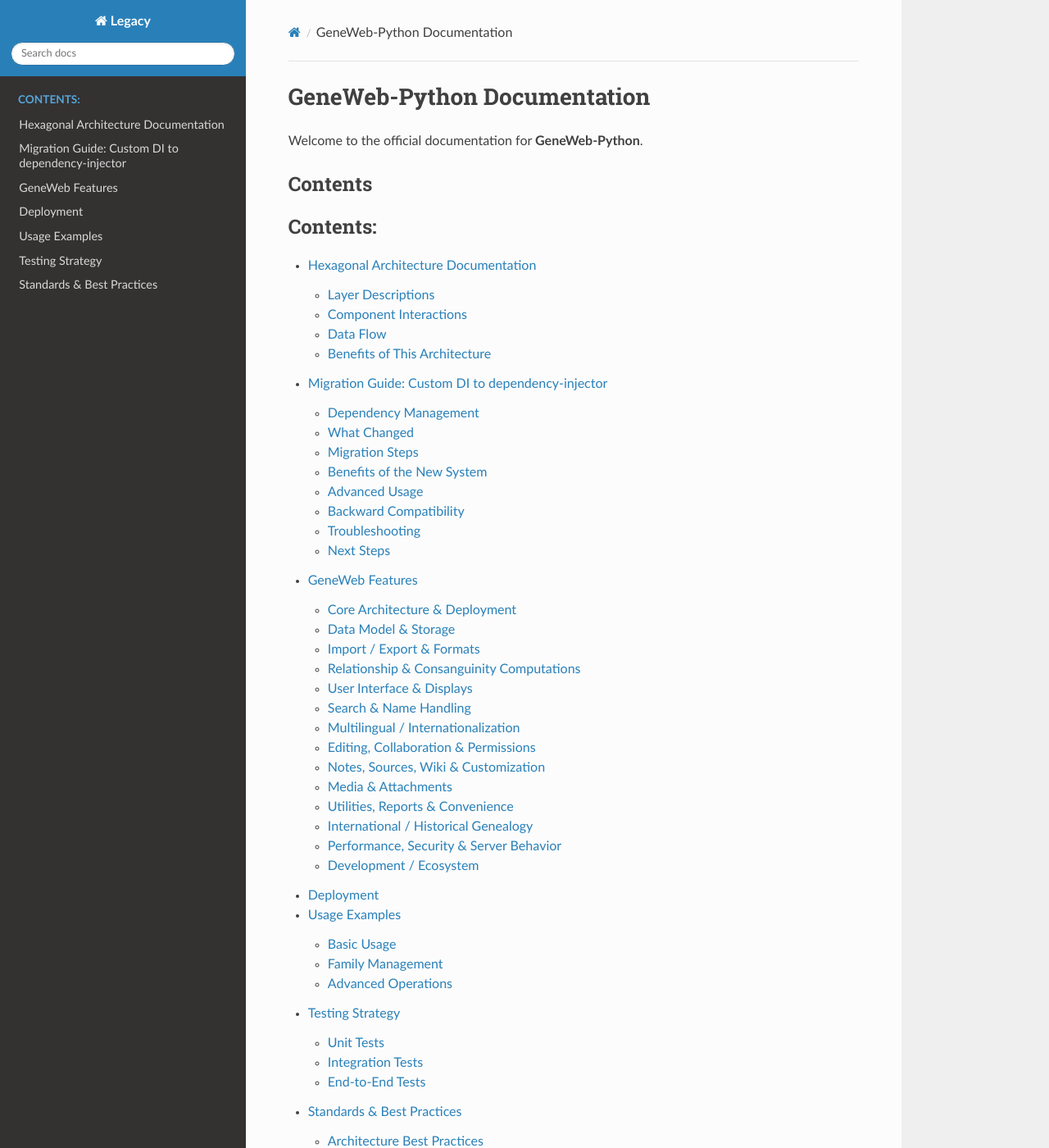
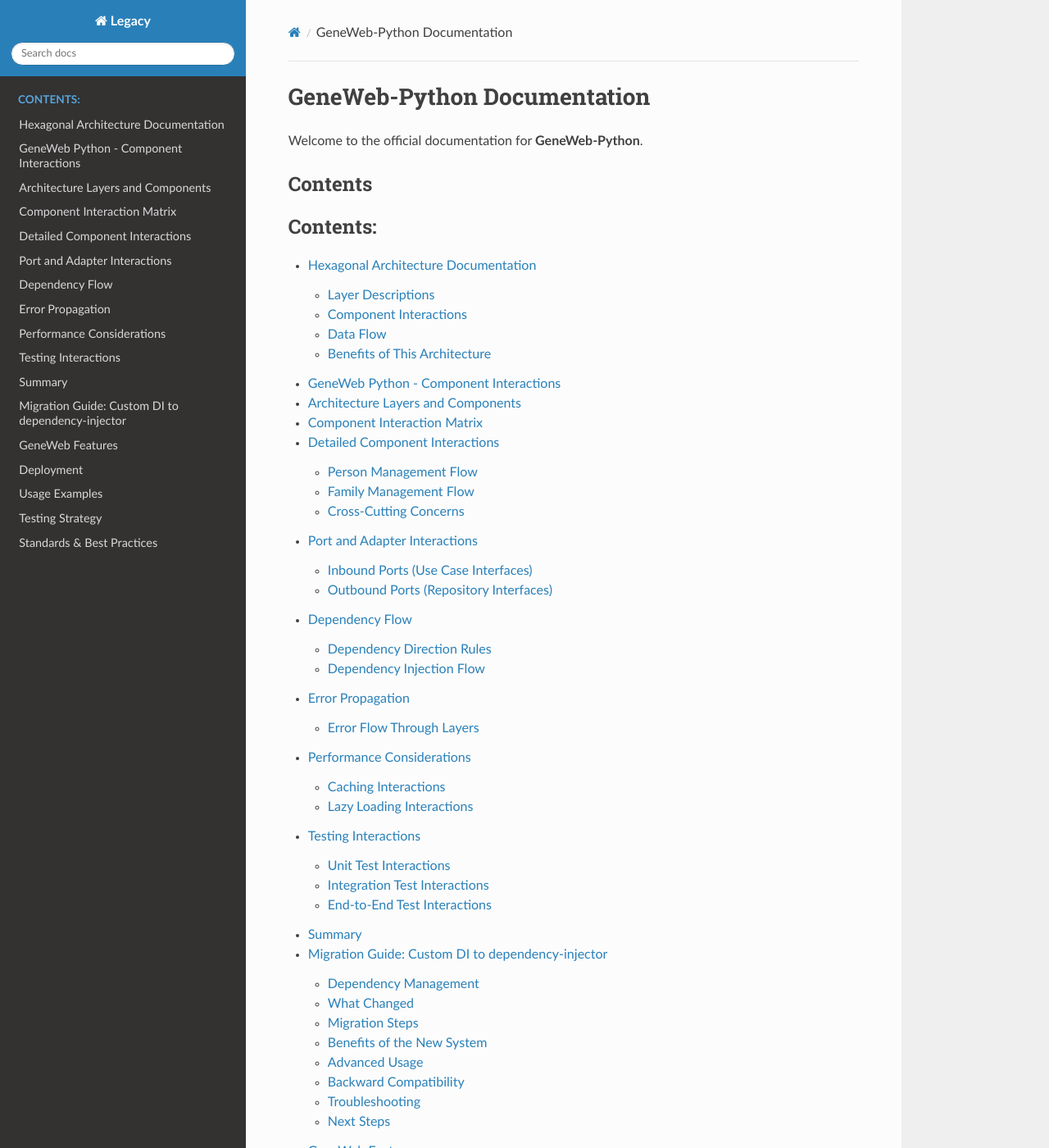
Before and after one commit to sabry134/legacy-project, a Sphinx documentation site: the page built from docs/source/index.rst, in a window 1280 px wide and 1400 px high. Shown: the whole window at 82% size. Built offline with Sphinx 7.4.7 and the Read the Docs theme 3.1.0, drawn with Linux system fonts in a browser that asks for light colours; some of the changed lines change nothing that is shown.

Commit message:
:feat: add component_interactions page

```diff
--- /dev/null
+++ b/docs/source/component_interactions.rst
@@ -0,0 +1,421 @@
+GeneWeb Python - Component Interactions
+========================================
+
+This document provides detailed information about how components interact within the hexagonal architecture.
+
+Architecture Layers and Components
+==================================
+
+.. mermaid::
+
+    graph TB
+        subgraph External["EXTERNAL SYSTEMS"]
+            WebUI["Web UI"]
+            RestAPI["REST API"]
+            CLITool["CLI Tool"]
+            Database[(Database)]
+        end
+
+        subgraph Infrastructure["INFRASTRUCTURE LAYER - ADAPTERS"]
+            UIAdapter["UI Adapter<br/>- HTTP<br/>- Forms<br/>- Views"]
+            APIAdapter["API Adapter<br/>- REST<br/>- JSON<br/>- Responses"]
+            CLIAdapter["CLI Adapter<br/>- Commands<br/>- Args<br/>- Output"]
+            DBAdapter["DB Adapter<br/>- SQL<br/>- Models<br/>- Queries"]
+        end
+
+        subgraph Application["APPLICATION LAYER - USE CASES"]
+            PersonUC["Person UC<br/>- Create<br/>- Update<br/>- Delete<br/>- Find"]
+            FamilyUC["Family UC<br/>- Create<br/>- Add Child<br/>- Remove<br/>- Find"]
+            RelationshipUC["Relationship UC<br/>- Create<br/>- Update<br/>- Delete<br/>- Find"]
+            EventUC["Event UC<br/>- Create<br/>- Update<br/>- Delete<br/>- Find"]
+        end
+
+        subgraph Domain["DOMAIN LAYER - CORE"]
+            Entities["Entities<br/>- Person<br/>- Family<br/>- Relationship<br/>- Event<br/>- Source<br/>- Title"]
+            ValueObjects["Value Objects<br/>- EntityId<br/>- Name<br/>- Date<br/>- Gender<br/>- Place"]
+            Repositories["Repositories<br/>- PersonRepo<br/>- FamilyRepo<br/>- RelRepo<br/>- EventRepo<br/>- SourceRepo<br/>- TitleRepo"]
+            Services["Services<br/>- Domain Services<br/>- Business Rules<br/>- Validation"]
+        end
+
+        WebUI --> UIAdapter
+        RestAPI --> APIAdapter
+        CLITool --> CLIAdapter
+        Database --> DBAdapter
+
+        UIAdapter --> PersonUC
+        APIAdapter --> PersonUC
+        CLIAdapter --> PersonUC
+
+        UIAdapter --> FamilyUC
+        APIAdapter --> FamilyUC
+        CLIAdapter --> FamilyUC
+
+        PersonUC --> Repositories
+        FamilyUC --> Repositories
+
+        Repositories --> DBAdapter
+        Repositories --> Entities
+        Repositories --> ValueObjects
+
+        PersonUC --> Services
+        FamilyUC --> Services
+        RelationshipUC --> Services
+        EventUC --> Services
+
+        DBAdapter --> Database
+
+Component Interaction Matrix
+=============================
+
+.. list-table::
+   :header-rows: 1
+   :widths: 15 20 20 35
+
+   * - Component
+     - Interacts With
+     - Interaction Type
+     - Purpose
+   * - **UI Adapter**
+     - Person Use Case
+     - Inbound Port
+     - Handle user interface requests
+   * - **API Adapter**
+     - Person Use Case
+     - Inbound Port
+     - Handle REST API requests
+   * - **CLI Adapter**
+     - Person Use Case
+     - Inbound Port
+     - Handle command line requests
+   * - **Person Use Case**
+     - Person Repository
+     - Outbound Port
+     - Persist person data
+   * - **Person Use Case**
+     - Family Repository
+     - Outbound Port
+     - Manage family relationships
+   * - **Family Use Case**
+     - Family Repository
+     - Outbound Port
+     - Persist family data
+   * - **Family Use Case**
+     - Person Repository
+     - Outbound Port
+     - Manage family members
+   * - **Person Repository**
+     - DB Adapter
+     - Implementation
+     - Store/retrieve person data
+   * - **Family Repository**
+     - DB Adapter
+     - Implementation
+     - Store/retrieve family data
+   * - **DB Adapter**
+     - Database
+     - External System
+     - Execute database operations
+
+Detailed Component Interactions
+===============================
+
+Person Management Flow
+~~~~~~~~~~~~~~~~~~~~~~
+
+.. mermaid::
+
+    graph LR
+        Client["Client"]
+        Adapter["UI/API/CLI<br/>Adapter"]
+        UseCase["Person<br/>Use Case"]
+        Entity["Person<br/>Entity"]
+        Repository["Person<br/>Repository"]
+        DBAdapter["DB<br/>Adapter"]
+        DB[(Database)]
+
+        Client -->|Request| Adapter
+        Adapter -->|Validate & Convert| UseCase
+        UseCase -->|Create/Validate| Entity
+        Entity -->|Pass to| Repository
+        Repository -->|Call| DBAdapter
+        DBAdapter -->|SQL Query| DB
+
+        DB -->|Result| DBAdapter
+        DBAdapter -->|Response| Repository
+        Repository -->|Entity| UseCase
+        UseCase -->|Response| Adapter
+        Adapter -->|Format| Client
+
+Family Management Flow
+~~~~~~~~~~~~~~~~~~~~~~
+
+.. mermaid::
+
+    graph LR
+        Client["Client"]
+        Adapter["UI/API/CLI<br/>Adapter"]
+        FamilyUC["Family<br/>Use Case"]
+        FamilyEntity["Family<br/>Entity"]
+        FamilyRepo["Family<br/>Repository"]
+        PersonRepo["Person<br/>Repository"]
+        DBAdapter["DB<br/>Adapter"]
+        DB[(Database)]
+
+        Client -->|Request| Adapter
+        Adapter -->|Call| FamilyUC
+        FamilyUC -->|Validate| FamilyEntity
+        FamilyEntity -->|Validate Parents/Children| PersonRepo
+        FamilyUC -->|Call| FamilyRepo
+        FamilyRepo -->|Call| DBAdapter
+        DBAdapter -->|Query| DB
+
+        DB -->|Result| DBAdapter
+        DBAdapter -->|Response| FamilyRepo
+        FamilyRepo -->|Entity| FamilyUC
+        FamilyUC -->|Response| Adapter
+        Adapter -->|Format| Client
+
+Cross\-Cutting Concerns
+~~~~~~~~~~~~~~~~~~~~~~~
+
+.. mermaid::
+
+    graph TB
+        Logging["Logging<br/>System"]
+        Validation["Validation<br/>System"]
+        Caching["Caching<br/>System"]
+
+        Logging -->|Log Events| AllLayers["All Layers"]
+        Validation -->|Validate Data| AllLayers
+        Caching -->|Cache Results| Repository["Repository<br/>Layer"]
+
+        AllLayers -->|Generate| LogFiles["Log Files"]
+        AllLayers -->|Handle| Errors["Error Handling"]
+        Repository -->|Store| CacheStore["Cache Store"]
+
+Port and Adapter Interactions
+=============================
+
+Inbound Ports (Use Case Interfaces)
+~~~~~~~~~~~~~~~~~~~~~~~~~~~~~~~~~~~
+
+.. code-block:: python
+
+    # Person Use Case Interface
+    class PersonUseCase(ABC):
+        @abstractmethod
+        def create_person(self, first_name: Name, last_name: Name, gender: Gender) -> Person:
+            pass
+
+        @abstractmethod
+        def get_person(self, person_id: EntityId) -> Optional[Person]:
+            pass
+
+        @abstractmethod
+        def update_person(self, person: Person) -> Person:
+            pass
+
+        @abstractmethod
+        def delete_person(self, person_id: EntityId) -> bool:
+            pass
+
+**Adapters Implementing Inbound Ports:**
+
+- UI Adapter: Handles web form submissions
+- API Adapter: Handles REST API calls
+- CLI Adapter: Handles command line arguments
+
+Outbound Ports (Repository Interfaces)
+~~~~~~~~~~~~~~~~~~~~~~~~~~~~~~~~~~~~~~
+
+.. code-block:: python
+
+    # Person Repository Interface
+    class PersonRepository(ABC):
+        @abstractmethod
+        def save(self, person: Person) -> Person:
+            pass
+
+        @abstractmethod
+        def get_by_id(self, person_id: EntityId) -> Optional[Person]:
+            pass
+
+        @abstractmethod
+        def find_by_first_name(self, first_name: Name) -> List[Person]:
+            pass
+
+        @abstractmethod
+        def delete(self, person_id: EntityId) -> bool:
+            pass
+
+**Adapters Implementing Outbound Ports:**
+
+- InMemoryPersonRepository: Stores data in memory
+- SQLPersonRepository: Stores data in SQL database
+- NoSQLPersonRepository: Stores data in NoSQL database
+
+Dependency Flow
+===============
+
+Dependency Direction Rules
+~~~~~~~~~~~~~~~~~~~~~~~~~~~
+
+1. **Domain Layer**: No dependencies on external layers
+2. **Application Layer**: Depends only on Domain Layer
+3. **Infrastructure Layer**: Depends on Application Layer
+4. **External Systems**: Depends on Infrastructure Layer
+
+Dependency Injection Flow
+~~~~~~~~~~~~~~~~~~~~~~~~~
+
+.. mermaid::
+
+    graph TB
+        DIContainer["DI Container"]
+        ServiceReg["Service<br/>Registration"]
+
+        UseCases["Use Cases<br/>- Person UC<br/>- Family UC<br/>- Relationship UC<br/>- Event UC"]
+        BusinessLogic["Business<br/>Logic"]
+
+        Repositories["Repositories<br/>- Person Repo<br/>- Family Repo<br/>- Relationship Repo<br/>- Event Repo"]
+        DataAccess["Data Access<br/>Logic"]
+
+        DIContainer -->|Register| ServiceReg
+        ServiceReg -->|Inject| UseCases
+        UseCases -->|Implement| BusinessLogic
+        ServiceReg -->|Inject| Repositories
+        Repositories -->|Implement| DataAccess
+
+Error Propagation
+=================
+
+Error Flow Through Layers
+~~~~~~~~~~~~~~~~~~~~~~~~~~
+
+.. mermaid::
+
+    graph TB
+        subgraph Forward["Forward Flow"]
+            DB1[(Database<br/>Error)]
+            DBAdapter1["DB Adapter<br/>Error"]
+            Repo1["Repository<br/>Error"]
+            UC1["Use Case<br/>Error"]
+        end
+
+        subgraph Backward["Response Flow"]
+            Adapter2["Adapter<br/>Error"]
+            Response["HTTP Error<br/>Response"]
+            Client["Client<br/>Error"]
+        end
+
+        DB1 -->|Wrap| DBAdapter1
+        DBAdapter1 -->|Transform| Repo1
+        Repo1 -->|Propagate| UC1
+        UC1 -->|Convert| Adapter2
+        Adapter2 -->|Format| Response
+        Response -->|Return| Client
+
+Performance Considerations
+==========================
+
+Caching Interactions
+~~~~~~~~~~~~~~~~~~~~
+
+.. mermaid::
+
+    graph LR
+        UC["Use Case"]
+        Repo["Repository"]
+        Cache["Cache<br/>Layer"]
+        DB["Database<br/>Adapter"]
+
+        UC -->|Query| Repo
+        Repo -->|Check| Cache
+        Cache -->|Hit| Repo
+        Cache -->|Miss| DB
+        DB -->|Result| Repo
+        Repo -->|Store| Cache
+        Repo -->|Return| UC
+
+Lazy Loading Interactions
+~~~~~~~~~~~~~~~~~~~~~~~~~
+
+.. mermaid::
+
+    graph LR
+        UC["Use Case"]
+        Repo["Repository"]
+        LazyProxy["Lazy Proxy<br/>Object"]
+        DB["Database<br/>Adapter"]
+
+        UC -->|Request| Repo
+        Repo -->|Return| LazyProxy
+        LazyProxy -->|Access Property| DB
+        DB -->|Load Data| LazyProxy
+        LazyProxy -->|Access Data| UC
+
+Testing Interactions
+====================
+
+Unit Test Interactions
+~~~~~~~~~~~~~~~~~~~~~~
+
+.. mermaid::
+
+    graph LR
+        UnitTest["Unit Test"]
+        UC["Use Case"]
+        MockRepo["Mock<br/>Repository"]
+
+        UnitTest -->|Instantiate| UC
+        UnitTest -->|Inject| MockRepo
+        UC -->|Call| MockRepo
+        MockRepo -->|Return Mock Data| UC
+        UnitTest -->|Assert| MockRepo
+
+Integration Test Interactions
+~~~~~~~~~~~~~~~~~~~~~~~~~~~~~
+
+.. mermaid::
+
+    graph LR
+        IntTest["Integration<br/>Test"]
+        UC["Use Case"]
+        Repo["Repository"]
+        Adapter["Real<br/>Adapter"]
+
+        IntTest -->|Setup| UC
+        UC -->|Call| Repo
+        Repo -->|Call| Adapter
+        Adapter -->|Real Operation| Repo
+        Repo -->|Result| UC
+        UC -->|Return| IntTest
+
+End\-to\-End Test Interactions
+~~~~~~~~~~~~~~~~~~~~~~~~~~~~~~
+
+.. mermaid::
+
+    graph LR
+        E2ETest["E2E Test"]
+        Adapter["Adapter"]
+        UC["Use Case"]
+        Repo["Repository"]
+        DBAdapter["DB<br/>Adapter"]
+        DB[(Database)]
+
+        E2ETest -->|Request| Adapter
+        Adapter -->|Call| UC
+        UC -->|Call| Repo
+        Repo -->|Call| DBAdapter
+        DBAdapter -->|Query| DB
+        DB -->|Result| DBAdapter
+        DBAdapter -->|Response| Repo
+        Repo -->|Entity| UC
+        UC -->|Response| Adapter
+        Adapter -->|Return| E2ETest
+
+Summary
+=======
+
+This comprehensive documentation of component interactions provides a clear understanding of how the hexagonal architecture components communicate and work together, making it easier to maintain, extend, and debug the system.
--- a/docs/source/index.rst
+++ b/docs/source/index.rst
@@ -11,6 +11,7 @@
    :caption: Contents:
 
    architecture
+   component_interactions
    dependency_injection
    features
    deployment
```
